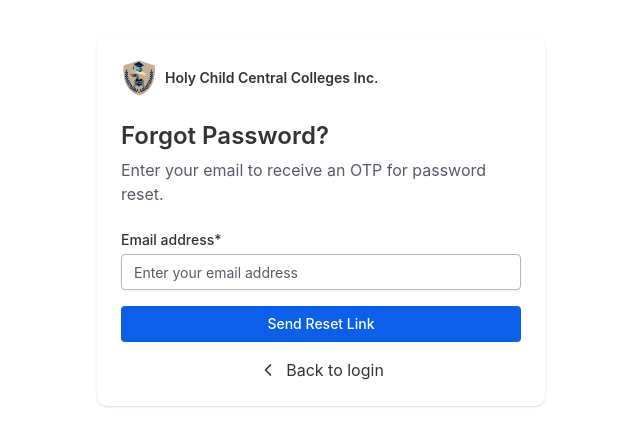
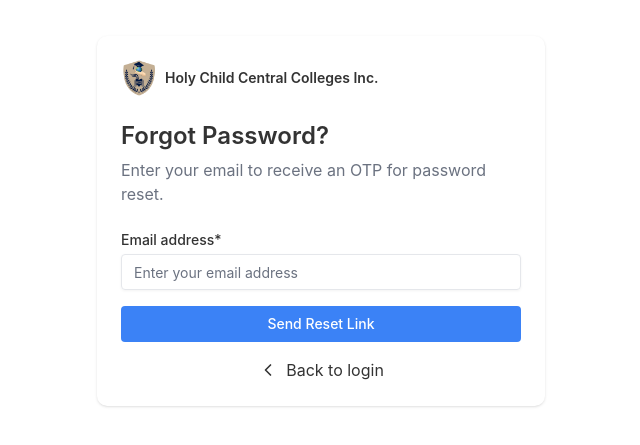
Before and after one commit to jeffyevangelista/classedge-client, a React (Vite) app: page /forgot-password in a window 1280 px wide. Shown: the part 179-624 px from the top of the page, without its empty margins (319-959 px from the left). Built offline with nearby package versions, Linux system fonts and the light colour scheme.

Commit message:
feat: Added dashboard route

```diff
--- a/src/App.tsx
+++ b/src/App.tsx
@@ -1,39 +1,22 @@
 import { Routes, Route, Navigate } from "react-router";
-import RootLayout from "./components/root-layout";
-import LoginPage from "./pages/auth/LoginPage";
-import ForgotPasswordPage from "./pages/auth/ForgotPasswordPage";
+import RootLayout from "@/components/root-layout";
+import LoginPage from "@/pages/auth/LoginPage";
+import ForgotPasswordPage from "@/pages/auth/ForgotPasswordPage";
+import DashboardLayout from "@/components/dashboard-layout";
+import DashboardPage from "@/pages/dashboard/DashboardPage";
 
 export default function Page() {
   return (
-    // <SidebarProvider
-    //   style={
-    //     {
-    //       "--sidebar-width": "calc(var(--spacing) * 72)",
-    //       "--header-height": "calc(var(--spacing) * 12)",
-    //     } as React.CSSProperties
-    //   }
-    // >
-    //   <AppSidebar variant="inset" />
-    //   <SidebarInset>
-    //     <SiteHeader />
-    //     <div className="flex flex-1 flex-col">
-    //       <div className="@container/main flex flex-1 flex-col gap-2">
-    //         <div className="flex flex-col gap-4 py-4 md:gap-6 md:py-6">
-    //           <SectionCards />
-    //           <div className="px-4 lg:px-6">
-    //             <ChartAreaInteractive />
-    //           </div>
-    //           <DataTable data={data} />
-    //         </div>
-    //       </div>
-    //     </div>
-    //   </SidebarInset>
-    // </SidebarProvider>
     <Routes>
       <Route path="/" element={<RootLayout />}>
         <Route index element={<Navigate to="/login" replace />} />
         <Route path="login" element={<LoginPage />} />
         <Route path="forgot-password" element={<ForgotPasswordPage />} />
+
+        {/* Protectected Routes */}
+        <Route path="dashboard" element={<DashboardLayout />}>
+          <Route index element={<DashboardPage />} />
+        </Route>
       </Route>
     </Routes>
   );
--- /dev/null
+++ b/src/components/dashboard-layout.tsx
@@ -0,0 +1,27 @@
+import { SidebarInset, SidebarProvider } from "./ui/sidebar";
+import { AppSidebar } from "./app-sidebar";
+import { SiteHeader } from "./site-header";
+import { Outlet } from "react-router";
+
+const DashboardLayout = () => {
+  return (
+    <SidebarProvider
+      style={
+        {
+          "--sidebar-width": "calc(var(--spacing) * 72)",
+          "--header-height": "calc(var(--spacing) * 12)",
+        } as React.CSSProperties
+      }
+    >
+      <AppSidebar variant="inset" />
+      <SidebarInset>
+        <SiteHeader />
+        <div className="flex flex-1 flex-col">
+          <Outlet />
+        </div>
+      </SidebarInset>
+    </SidebarProvider>
+  );
+};
+
+export default DashboardLayout;
--- a/src/components/ui/button.tsx
+++ b/src/components/ui/button.tsx
@@ -1,11 +1,11 @@
-import * as React from "react"
-import { Slot } from "@radix-ui/react-slot"
-import { cva, type VariantProps } from "class-variance-authority"
+import * as React from "react";
+import { Slot } from "@radix-ui/react-slot";
+import { cva, type VariantProps } from "class-variance-authority";
 
-import { cn } from "@/lib/utils"
+import { cn } from "@/lib/utils";
 
 const buttonVariants = cva(
-  "inline-flex items-center justify-center gap-2 whitespace-nowrap rounded-md text-sm font-medium transition-all disabled:pointer-events-none disabled:opacity-50 [&_svg]:pointer-events-none [&_svg:not([class*='size-'])]:size-4 shrink-0 [&_svg]:shrink-0 outline-none focus-visible:border-ring focus-visible:ring-ring/50 focus-visible:ring-[3px] aria-invalid:ring-destructive/20 dark:aria-invalid:ring-destructive/40 aria-invalid:border-destructive",
+  "hover:cursor-pointer inline-flex items-center justify-center gap-2 whitespace-nowrap rounded-md text-sm font-medium transition-all disabled:pointer-events-none disabled:opacity-50 [&_svg]:pointer-events-none [&_svg:not([class*='size-'])]:size-4 shrink-0 [&_svg]:shrink-0 outline-none focus-visible:border-ring focus-visible:ring-ring/50 focus-visible:ring-[3px] aria-invalid:ring-destructive/20 dark:aria-invalid:ring-destructive/40 aria-invalid:border-destructive",
   {
     variants: {
       variant: {
@@ -33,8 +33,8 @@ const buttonVariants = cva(
       variant: "default",
       size: "default",
     },
-  }
-)
+  },
+);
 
 function Button({
   className,
@@ -44,9 +44,9 @@ function Button({
   ...props
 }: React.ComponentProps<"button"> &
   VariantProps<typeof buttonVariants> & {
-    asChild?: boolean
+    asChild?: boolean;
   }) {
-  const Comp = asChild ? Slot : "button"
+  const Comp = asChild ? Slot : "button";
 
   return (
     <Comp
@@ -54,7 +54,7 @@ function Button({
       className={cn(buttonVariants({ variant, size, className }))}
       {...props}
     />
-  )
+  );
 }
 
-export { Button, buttonVariants }
+export { Button, buttonVariants };
--- a/src/features/auth/LoginForm.tsx
+++ b/src/features/auth/LoginForm.tsx
@@ -8,12 +8,13 @@ import {
 } from "@/components/ui/field";
 import { Input } from "@/components/ui/input";
 import MSLogo from "@/assets/ms-logo.svg";
-import { Link } from "react-router";
+import { Link, useNavigate } from "react-router";
 
 export function LoginForm({
   className,
   ...props
 }: React.ComponentProps<"form">) {
+  const navigate = useNavigate();
   return (
     <form className={cn("flex flex-col gap-6", className)} {...props}>
       <FieldGroup>
@@ -44,7 +45,11 @@ export function LoginForm({
         </Field>
         <FieldSeparator>Or continue with</FieldSeparator>
         <Field>
-          <Button variant="outline" type="button">
+          <Button
+            variant="outline"
+            type="button"
+            onClick={() => navigate("/dashboard")}
+          >
             <img src={MSLogo} alt="ms-logo" className="size-4" />
             Login with Microsoft
           </Button>
--- a/src/index.css
+++ b/src/index.css
@@ -10,32 +10,32 @@
   --card-foreground: oklch(0.3211 0 0);
   --popover: oklch(1 0 0);
   --popover-foreground: oklch(0.3211 0 0);
-  --primary: oklch(0.5321 0.2211 261.0015);
+  --primary: oklch(0.6231 0.188 259.8145);
   --primary-foreground: oklch(1 0 0);
-  --secondary: oklch(0.8096 0.0168 262.7423);
-  --secondary-foreground: oklch(0.3837 0.0216 256.3776);
-  --muted: oklch(0.8277 0.0196 248.065);
-  --muted-foreground: oklch(0.4707 0.0189 266.1232);
-  --accent: oklch(0.8125 0.0992 238.8558);
-  --accent-foreground: oklch(0.3259 0.1147 265.86);
-  --destructive: oklch(0.5783 0.2301 28.5639);
+  --secondary: oklch(0.967 0.0029 264.5419);
+  --secondary-foreground: oklch(0.4461 0.0263 256.8018);
+  --muted: oklch(0.9846 0.0017 247.8389);
+  --muted-foreground: oklch(0.551 0.0234 264.3637);
+  --accent: oklch(0.9514 0.025 236.8242);
+  --accent-foreground: oklch(0.3791 0.1378 265.5222);
+  --destructive: oklch(0.6368 0.2078 25.3313);
   --destructive-foreground: oklch(1 0 0);
-  --border: oklch(0.7784 0.0183 264.462);
-  --input: oklch(0.7784 0.0183 264.462);
-  --ring: oklch(0.5321 0.2211 261.0015);
-  --chart-1: oklch(0.5321 0.2211 261.0015);
-  --chart-2: oklch(0.4645 0.2011 262.759);
-  --chart-3: oklch(0.4165 0.1822 264.526);
-  --chart-4: oklch(0.364 0.1512 265.8828);
-  --chart-5: oklch(0.3259 0.1147 265.86);
-  --sidebar: oklch(0.8277 0.0196 248.065);
+  --border: oklch(0.9276 0.0058 264.5313);
+  --input: oklch(0.9276 0.0058 264.5313);
+  --ring: oklch(0.6231 0.188 259.8145);
+  --chart-1: oklch(0.6231 0.188 259.8145);
+  --chart-2: oklch(0.5461 0.2152 262.8809);
+  --chart-3: oklch(0.4882 0.2172 264.3763);
+  --chart-4: oklch(0.4244 0.1809 265.6377);
+  --chart-5: oklch(0.3791 0.1378 265.5222);
+  --sidebar: oklch(0.9846 0.0017 247.8389);
   --sidebar-foreground: oklch(0.3211 0 0);
-  --sidebar-primary: oklch(0.5321 0.2211 261.0015);
+  --sidebar-primary: oklch(0.6231 0.188 259.8145);
   --sidebar-primary-foreground: oklch(1 0 0);
-  --sidebar-accent: oklch(0.8125 0.0992 238.8558);
-  --sidebar-accent-foreground: oklch(0.3259 0.1147 265.86);
-  --sidebar-border: oklch(0.7784 0.0183 264.462);
-  --sidebar-ring: oklch(0.5321 0.2211 261.0015);
+  --sidebar-accent: oklch(0.9514 0.025 236.8242);
+  --sidebar-accent-foreground: oklch(0.3791 0.1378 265.5222);
+  --sidebar-border: oklch(0.9276 0.0058 264.5313);
+  --sidebar-ring: oklch(0.6231 0.188 259.8145);
   --font-sans: Inter, sans-serif;
   --font-serif: Source Serif 4, serif;
   --font-mono: JetBrains Mono, monospace;
@@ -69,32 +69,32 @@
   --card-foreground: oklch(0.9219 0 0);
   --popover: oklch(0.2686 0 0);
   --popover-foreground: oklch(0.9219 0 0);
-  --primary: oklch(0.5321 0.2211 261.0015);
+  --primary: oklch(0.6231 0.188 259.8145);
   --primary-foreground: oklch(1 0 0);
   --secondary: oklch(0.2686 0 0);
   --secondary-foreground: oklch(0.9219 0 0);
   --muted: oklch(0.2393 0 0);
   --muted-foreground: oklch(0.7155 0 0);
-  --accent: oklch(0.3259 0.1147 265.86);
-  --accent-foreground: oklch(0.7291 0.1395 254.6416);
-  --destructive: oklch(0.5783 0.2301 28.5639);
+  --accent: oklch(0.3791 0.1378 265.5222);
+  --accent-foreground: oklch(0.8823 0.0571 254.1284);
+  --destructive: oklch(0.6368 0.2078 25.3313);
   --destructive-foreground: oklch(1 0 0);
   --border: oklch(0.3715 0 0);
   --input: oklch(0.3715 0 0);
-  --ring: oklch(0.5321 0.2211 261.0015);
-  --chart-1: oklch(0.6109 0.2005 256.9816);
-  --chart-2: oklch(0.5321 0.2211 261.0015);
-  --chart-3: oklch(0.4645 0.2011 262.759);
-  --chart-4: oklch(0.4165 0.1822 264.526);
-  --chart-5: oklch(0.364 0.1512 265.8828);
+  --ring: oklch(0.6231 0.188 259.8145);
+  --chart-1: oklch(0.7137 0.1434 254.624);
+  --chart-2: oklch(0.6231 0.188 259.8145);
+  --chart-3: oklch(0.5461 0.2152 262.8809);
+  --chart-4: oklch(0.4882 0.2172 264.3763);
+  --chart-5: oklch(0.4244 0.1809 265.6377);
   --sidebar: oklch(0.2046 0 0);
   --sidebar-foreground: oklch(0.9219 0 0);
-  --sidebar-primary: oklch(0.5321 0.2211 261.0015);
+  --sidebar-primary: oklch(0.6231 0.188 259.8145);
   --sidebar-primary-foreground: oklch(1 0 0);
-  --sidebar-accent: oklch(0.3259 0.1147 265.86);
-  --sidebar-accent-foreground: oklch(0.7291 0.1395 254.6416);
+  --sidebar-accent: oklch(0.3791 0.1378 265.5222);
+  --sidebar-accent-foreground: oklch(0.8823 0.0571 254.1284);
   --sidebar-border: oklch(0.3715 0 0);
-  --sidebar-ring: oklch(0.5321 0.2211 261.0015);
+  --sidebar-ring: oklch(0.6231 0.188 259.8145);
   --font-sans: Inter, sans-serif;
   --font-serif: Source Serif 4, serif;
   --font-mono: JetBrains Mono, monospace;
--- a/src/pages/auth/LoginPage.tsx
+++ b/src/pages/auth/LoginPage.tsx
@@ -4,7 +4,7 @@ import SchoolLogo from "@/assets/school-logo.png";
 const LoginPage = () => {
   return (
     <div className="grid min-h-svh md:p-2.5 lg:grid-cols-2">
-      <div className="bg-muted relative hidden lg:block">
+      <div className="relative hidden lg:block">
         <img
           src={BackgroundImage}
           alt="Image"
--- /dev/null
+++ b/src/pages/dashboard/DashboardPage.tsx
@@ -0,0 +1,20 @@
+import { ChartAreaInteractive } from "@/components/chart-area-interactive";
+import { DataTable } from "@/components/data-table";
+import { SectionCards } from "@/components/section-cards";
+import data from "@/app/dashboard/data.json";
+
+const DashboardPage = () => {
+  return (
+    <div className="@container/main flex flex-1 flex-col gap-2">
+      <div className="flex flex-col gap-4 py-4 md:gap-6 md:py-6">
+        <SectionCards />
+        <div className="px-4 lg:px-6">
+          <ChartAreaInteractive />
+        </div>
+        <DataTable data={data} />
+      </div>
+    </div>
+  );
+};
+
+export default DashboardPage;
```
